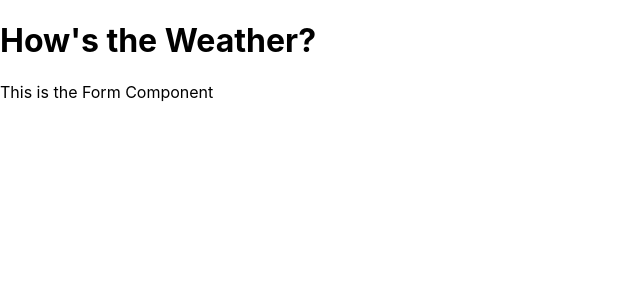
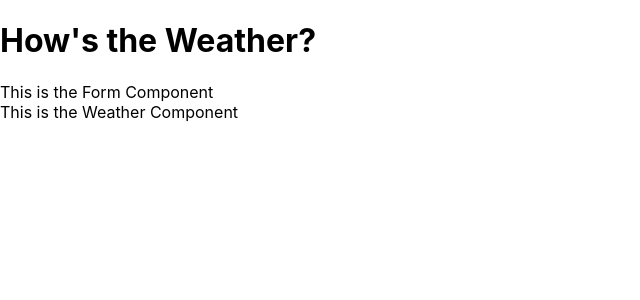
Before and after one commit to jpark799/react-weather-project, a React (Create React App) app: page / in a window 1280 px wide. Shown: the top 300 px of the page, without its empty margins (0-640 px from the left). Built offline with nearby package versions, Linux system fonts and the light colour scheme.

Commit message:
Weather component made

```diff
--- a/src/App.js
+++ b/src/App.js
@@ -1,13 +1,16 @@
 import React from "react"
 import Titles from './components/Titles'
 import Form from './components/Form'
+import Weather from './components/Weather'
+
 
 class App extends React.Component {
   render() {
     return (
       <div>
-        <Titles/>
-        <Form/>
+        <Titles />
+        <Form />
+        <Weather />
       </div>
     )
   }
--- /dev/null
+++ b/src/components/Weather.js
@@ -0,0 +1,13 @@
+import React from "react"
+
+class Weather extends React.Component {
+    render() {
+        return (
+            <div>
+                This is the Weather Component
+            </div>
+        )
+    }
+}
+
+export default Weather
```
